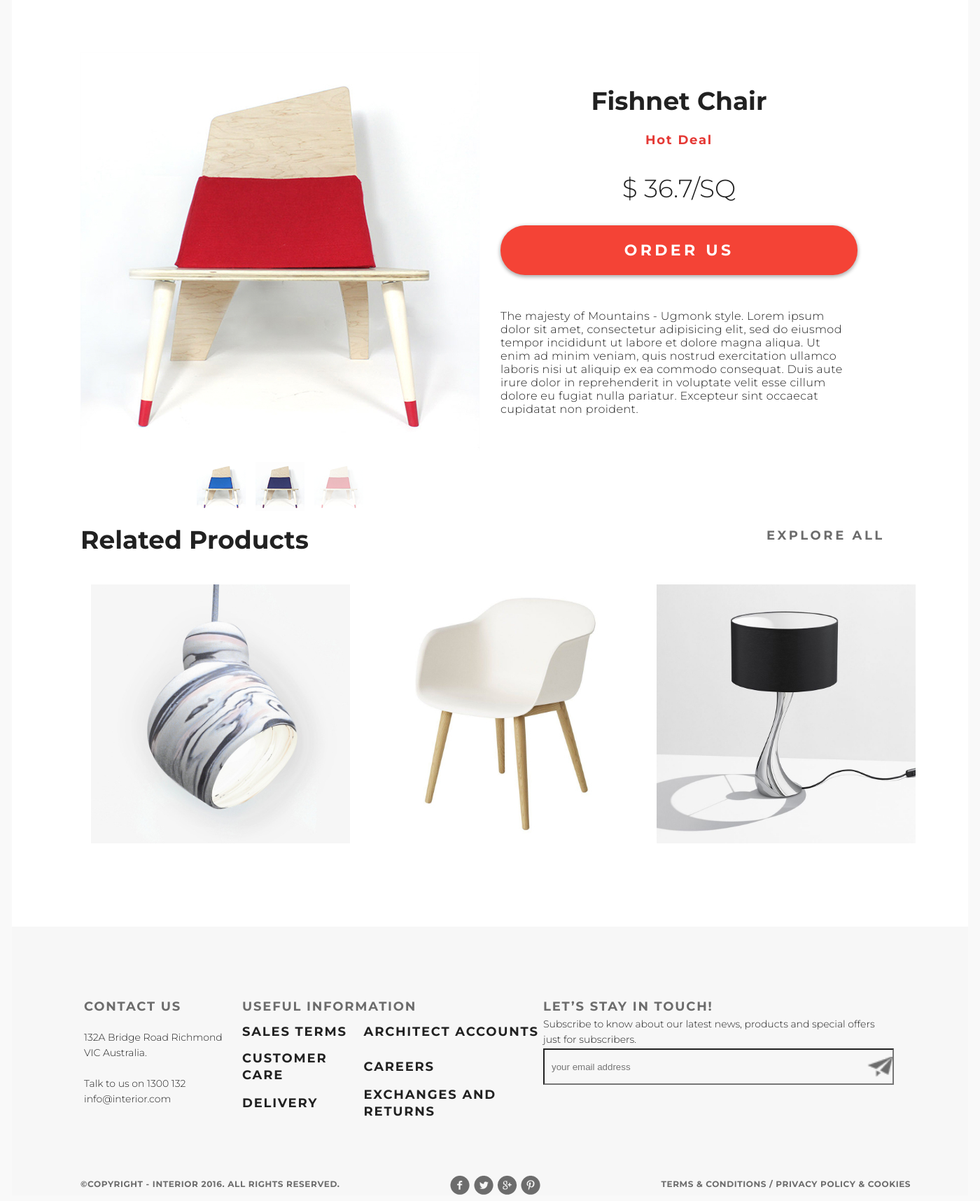
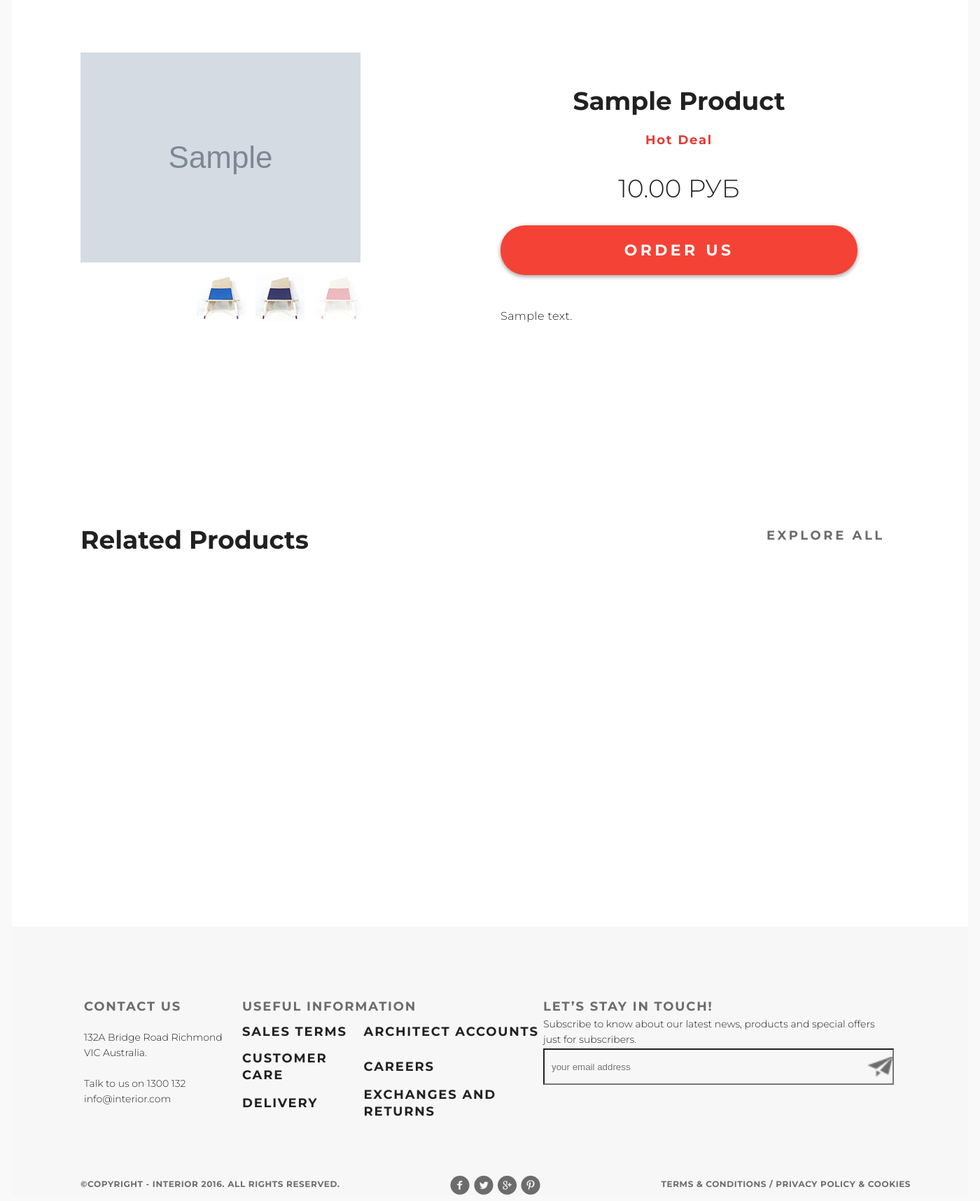
Before and after one commit to johnk2280/GB_course_Django_Framework_basics, a Django app: page /prod_description/ in a window 1400 px wide. Shown: the part 390-2106 px from the top of the page at 70% size. Run offline with Django 3.2, Linux system fonts and the light colour scheme; tables that the repository leaves empty hold one stand-in row (values such as "Sample post"); grey boxes marked "Sample" are stand-in pictures.

Commit message:
[upd] updated hot deal

```diff
--- a/my_geek_shop/mainapp/views.py
+++ b/my_geek_shop/mainapp/views.py
@@ -57,7 +57,7 @@ def get_products_from_db_by(pk):
     return list(Product.objects.all())
 
 
-def get_hot_offer():
+def get_hot_deal():
     return sample(list(Product.objects.all()), 1)[0]
 
 
@@ -71,7 +71,7 @@ def get_products_category(pk):
 
 def get_page_content(page_name, user):
     data = load_from_json('context.json')
-    hot_product = get_hot_offer()
+    hot_product = get_hot_deal()
     return {
         'title': data[page_name]['title'],
         'text': data[page_name]['text'],
--- a/my_geek_shop/my_geek_shop/templates/my_geek_shop/prod_description.html
+++ b/my_geek_shop/my_geek_shop/templates/my_geek_shop/prod_description.html
@@ -20,7 +20,7 @@
 
 <div class="product-slider">
     <div class="product-foto product-atributes">
-        <div class="product-big-foto"><img src="/static/my_geek_shop/img/slider1big.jpg" alt="slider1"></div>
+        <div class="product-big-foto"><img src="/media/products_images/{{ hot_product.img }}" alt="slider1"></div>
         <div class="product-small-fotos">
             <ul class="string-fotos-block">
                 <li class="string-fotos"><a href="#"><img src="/static/my_geek_shop/img/controll.jpg"
@@ -33,16 +33,12 @@
         </div>
     </div>
     <div class="product-price product-atributes">
-        <h2 class="h2-atributes">Fishnet Chair</h2>
+        <h2 class="h2-atributes">{{ hot_product.name|title }}</h2>
         <p class="HotDeal">Hot Deal</p>
-        <h2 class="h2-price">$ 36.7/sq</h2>
-        <a href="/prod_description" class="button-price">Order Us</a>
-        <p class="price-content">The majesty of Mountains - Ugmonk style.
-            Lorem ipsum dolor sit amet, consectetur adipisicing elit, sed do eiusmod tempor incididunt ut labore
-            et dolore magna aliqua. Ut enim ad minim veniam, quis nostrud exercitation ullamco laboris nisi ut
-            aliquip ex ea commodo consequat.
-            Duis aute irure dolor in reprehenderit in voluptate velit esse cillum dolore eu fugiat nulla pariatur.
-            Excepteur sint occaecat cupidatat non proident.
+        <h2 class="h2-price">{{ hot_product.price}} руб</h2>
+        <a href="{% url 'basket:add' hot_product.pk %}" class="button-price">Order Us</a>
+        <p class="price-content">
+            {{ hot_product.short_description }}
         </p>
     </div>
 </div>
@@ -55,8 +51,14 @@
             <div class="explore-all-product"><a href="#" class="button-explore">Explore all</a></div>
         </div>
 
-        <div class="block3-product"><a href="#"><img src="/static/my_geek_shop/img/product-11.jpg" alt=""></a></div>
-        <div class="block3-product"><a href="#"><img src="/static/my_geek_shop/img/product-21.jpg" alt=""></a></div>
-        <div class="block3-product"><a href="#"><img src="/static/my_geek_shop/img/product-31.jpg" alt=""></a></div>
+        {% for product in same_products %}
+            <div class="block3-product">
+                <a href="#">
+                    <img src="media/products_images/{{ product.img }}" alt="{{ product.name }}">
+                </a>
+            </div>
+        {% endfor %}
+<!--        <div class="block3-product"><a href="#"><img src="/static/my_geek_shop/img/product-21.jpg" alt=""></a></div>-->
+<!--        <div class="block3-product"><a href="#"><img src="/static/my_geek_shop/img/product-31.jpg" alt=""></a></div>-->
     </div>
 {% endblock %}
--- a/my_geek_shop/my_geek_shop/views.py
+++ b/my_geek_shop/my_geek_shop/views.py
@@ -1,6 +1,7 @@
 from django.shortcuts import render
 
 from mainapp.models import ProductCategory, Product
+from mainapp.views import get_page_content
 
 from my_geek_shop.settings import STATICFILES_DIRS
 
@@ -18,24 +19,25 @@ def load_from_json(file):
         return json.load(f)
 
 
-def get_page_data(page_name):
-    data = load_from_json('context.json')
-    return {
-        'title': data[page_name]['title'],
-        'text': data[page_name]['text'],
-        'menu_links': get_categories(),
-    }
+# def get_page_data(page_name):
+#     data = load_from_json('context.json')
+#     return {
+#         'title': data[page_name]['title'],
+#         'text': data[page_name]['text'],
+#         'menu_links': get_categories(),
+#     }
 
 
 def render_index(request):
-    return render(request, 'my_geek_shop/index.html')
+    context = get_page_content(page_name='contacts', user=request.user)
+    return render(request, 'my_geek_shop/index.html', context)
 
 
 def render_contacts(request):
-    context = get_page_data('contacts')
+    context = get_page_content(page_name='contacts', user=request.user)
     return render(request, 'my_geek_shop/contacts.html', context)
 
 
 def render_prod_description(request):
-    context = get_page_data('prod_description')
+    context = get_page_content(page_name='contacts', user=request.user)
     return render(request, 'my_geek_shop/prod_description.html', context)
```
